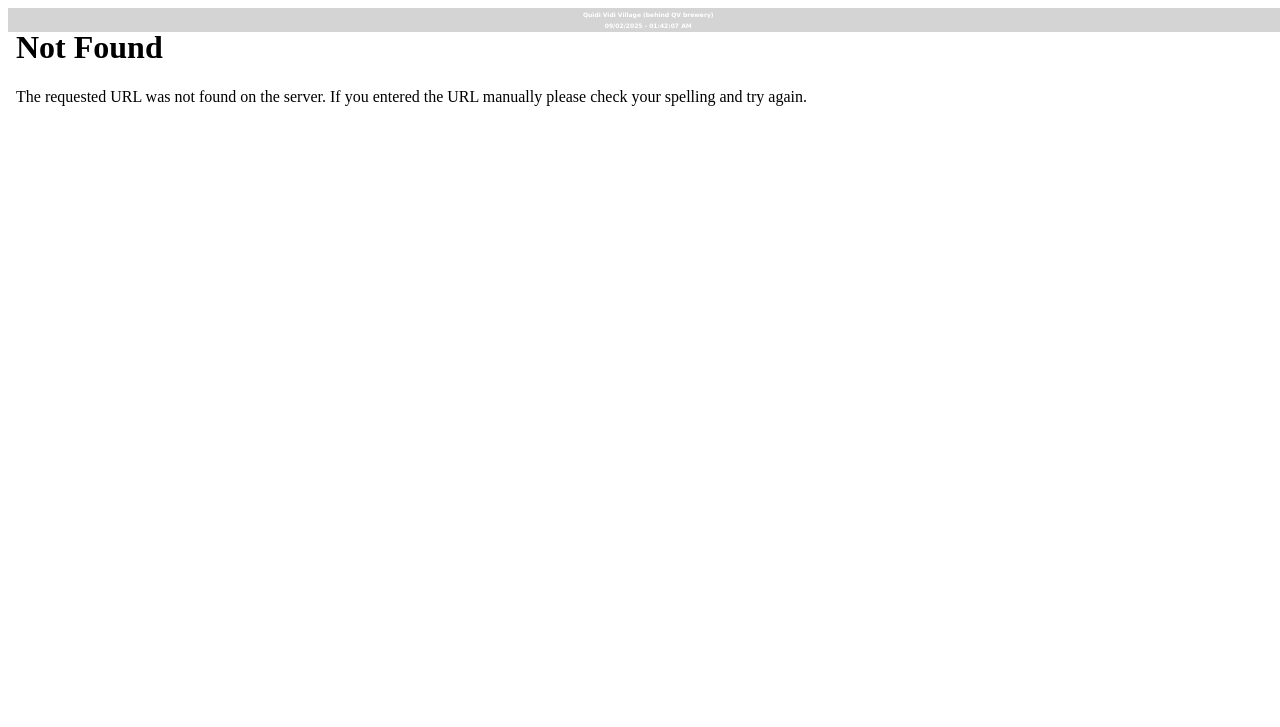
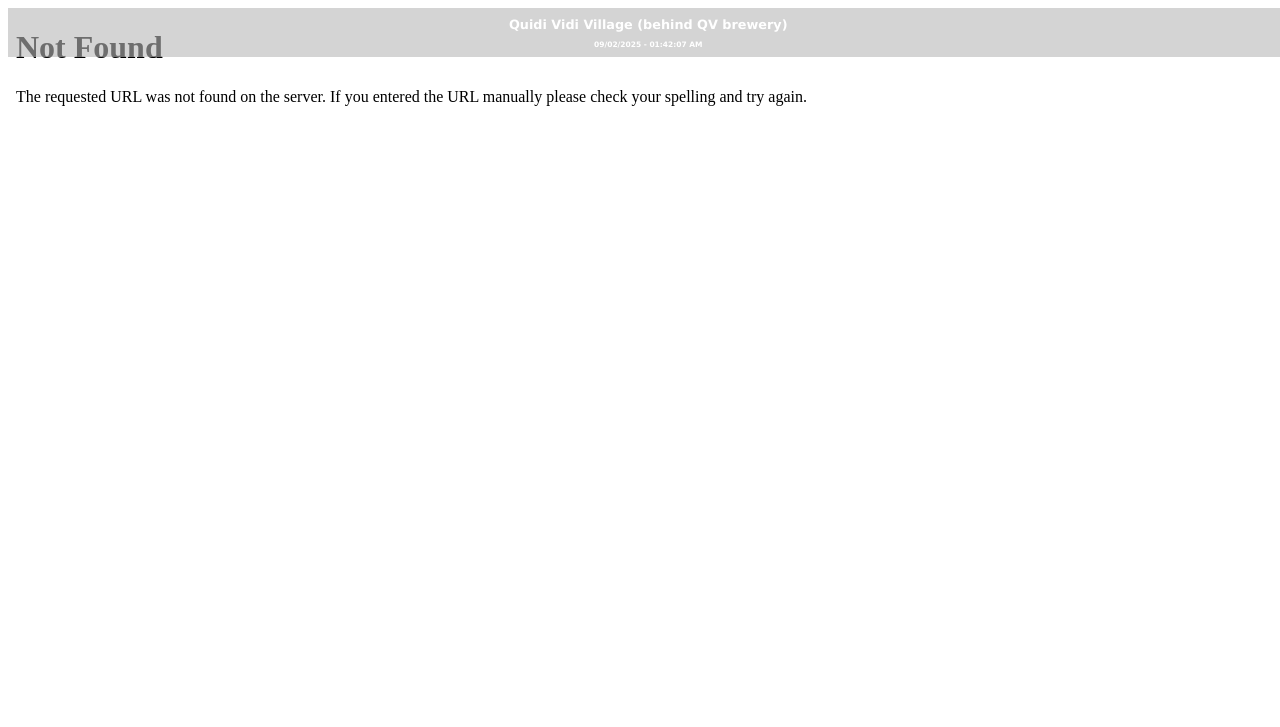
Before and after one commit to lrpalmer27/WebCamCycler, a Flask app: page / in a window 1280 px wide. Shown: the top 727 px of the page. Run offline with Flask 3, Linux system fonts and the light colour scheme; data that the repository does not hold is empty; some libraries are stand-ins or nearby versions.

Commit message:
making changes for new RPI touchscreen

```diff
--- a/main.py
+++ b/main.py
@@ -12,7 +12,6 @@ import subprocess
 #              https://www.youtube.com/watch?v=7FwXKxqfuko
 
 debugging = 0
-firstPass = 1
 
 app = Flask(__name__)
 app.config['TEMPLATES_AUTO_RELOAD'] = True
@@ -76,10 +75,6 @@ def UpdateTimeLoop():
 def Shuffle_webcam_locations():
     return SetDataParameters()
 
-@app.route("/contentLoaded/")
-def ContentLoaded():
-    return SetDataParameters(FirstPass=1)
-
 @app.route("/NTVCAMERA/")
 # not currently being used.
 def clickCenter():
--- a/static/styling.css
+++ b/static/styling.css
@@ -9,13 +9,13 @@
     background-color:rgba(184, 184, 184, 0.60);
     padding: 0.25px;
     font-family:'Lucida Sans', 'Lucida Sans Regular', 'Lucida Grande', 'Lucida Sans Unicode', 'Geneva', 'Verdana', 'sans-serif';
-    font:400;
+    /* font:200; */
     /* Font sizes that look ok:
     Computer monitor - 10pt
     TV - 15pt
      */
     /* font-size: 15pt;     */
-    font-size: 15%;
+    font-size: 40%;
 }
 
 .videoMainBlock{
```
